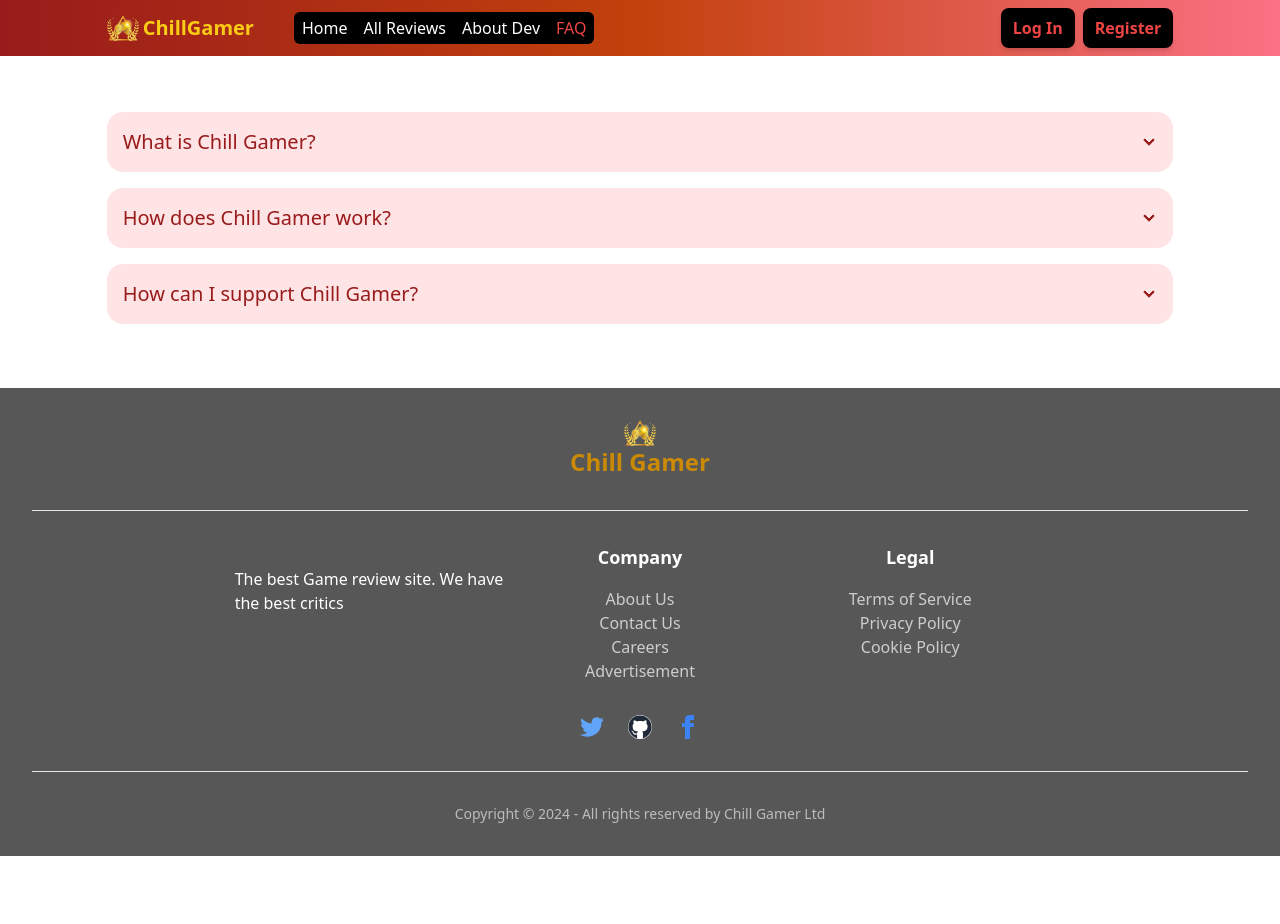
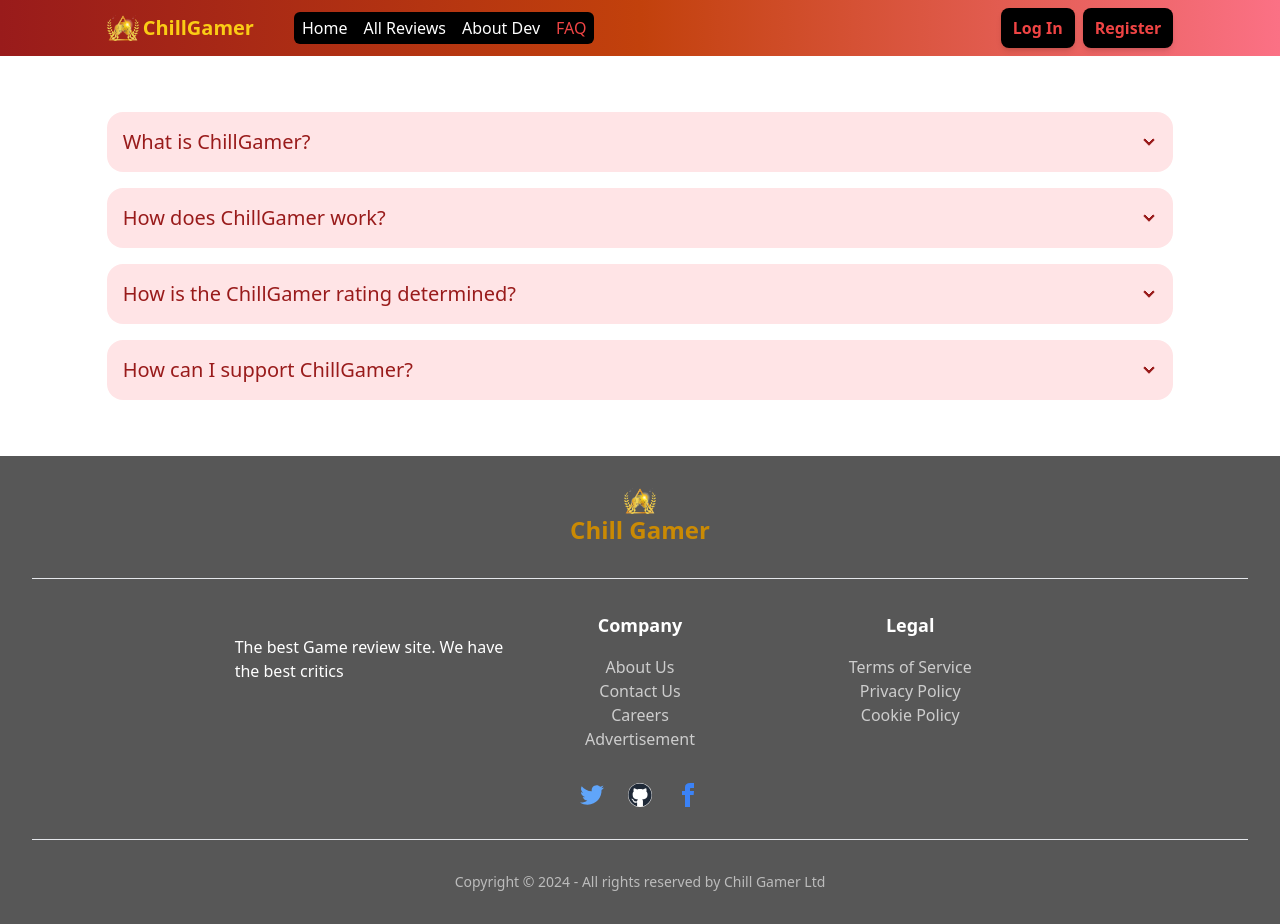
Before and after one commit to Abrar9410/ChillGamer, a React (Vite) app: page /faq in a window 1280 px wide. Before the commit the page ends 856 px from the top, so only its background shows below. Built offline with nearby package versions, Linux system fonts and the light colour scheme; no server answers.

Commit message:
FAQ & Auth button designs completed

```diff
--- a/src/pages/FAQ.jsx
+++ b/src/pages/FAQ.jsx
@@ -5,18 +5,18 @@ const FAQ = () => {
         <div className="w-11/12 sm:w-10/12 mx-auto mt-8 sm:mt-11 md:mt-14 flex flex-col gap-4">
             <div className="collapse collapse-arrow bg-rose-100">
                 <input type="radio" name="my-accordion-2" />
-                <div className="collapse-title text-xl text-red-800 font-medium">What is Chill Gamer?</div>
+                <div className="collapse-title text-xl text-red-800 font-medium">What is ChillGamer?</div>
                 <div className="collapse-content">
                     <p className="text-black">
-                        Chill Gamer is a review aggregator for video games. Chill Gamer shows review data
-                        from our users and compiles it all into one page. Chill Gamer's mission is to help
+                        ChillGamer is a review aggregator for video games. ChillGamer shows review data
+                        from our users and compiles it all into one page. ChillGamer's mission is to help
                         consumers make more informed decisions when considering to pre-order, buy, or play a game.
                     </p>
                 </div>
             </div>
             <div className="collapse collapse-arrow bg-rose-100">
                 <input type="radio" name="my-accordion-2" />
-                <div className="collapse-title text-xl text-red-800 font-medium">How does Chill Gamer work?</div>
+                <div className="collapse-title text-xl text-red-800 font-medium">How does ChillGamer work?</div>
                 <div className="collapse-content">
                     <p className="text-black">
                         After registering with us users can post reviews on games. He/She has to fill up a form
@@ -29,16 +29,26 @@ const FAQ = () => {
             </div>
             <div className="collapse collapse-arrow bg-rose-100">
                 <input type="radio" name="my-accordion-2" />
-                <div className="collapse-title text-xl text-red-800 font-medium">How can I support Chill Gamer?</div>
+                <div className="collapse-title text-xl text-red-800 font-medium">How is the ChillGamer rating determined?</div>
                 <div className="collapse-content">
                     <p className="text-black">
-                        More than anything else, tell your friends about us. The top struggle for Chill Gamer is
-                        awareness. While it might sound surprising, most gamers still don't know that Chill gamer
+                        ChillGamer rating of a game you see is the average of the ratings provided by all
+                        the reviewers of that game. We depend solely on our users/reviewers on this case.
+                    </p>
+                </div>
+            </div>
+            <div className="collapse collapse-arrow bg-rose-100">
+                <input type="radio" name="my-accordion-2" />
+                <div className="collapse-title text-xl text-red-800 font-medium">How can I support ChillGamer?</div>
+                <div className="collapse-content">
+                    <p className="text-black">
+                        More than anything else, tell your friends about us. The top struggle for ChillGamer is
+                        awareness. While it might sound surprising, most gamers still don't know that ChillGamer
                         exists.<br/><br/>
                         Otherwise, you can follow us on Twitter or like us on Facebook. Those might sound silly,
-                        but for us, Chill Gamer has been both a personal and emotional project. Little things
+                        but for us, ChillGamer has been both a personal and emotional project. Little things
                         like page views, Facebook/Twitter followers, etc. are small in isolation, but in
-                        aggregation, they help the team learn and validate that Chill Gamer is moving in the
+                        aggregation, they help the team learn and validate that ChillGamer is moving in the
                         right direction.
                     </p>
                 </div>
--- a/src/pages/Login.jsx
+++ b/src/pages/Login.jsx
@@ -77,7 +77,7 @@ const Login = () => {
                     </div>
                     <div className="form-control gap-4 mt-4 items-center">
                         <p className="text-red-600">{errorMessage}</p>
-                        <button className="btn btn-primary w-full">Login</button>
+                        <button className="btn bg-gradient-to-r from-red-800 via-orange-700 to-rose-400 text-white font-bold hover:scale-105 w-full">Login</button>
                         <p className="text-center">Don't Have an Account? <Link to="/register" className="text-blue-500">Register</Link></p>
                         <p onClick={handleGoogleLogin} className="cursor-pointer hover:scale-105 py-1 px-2 rounded-lg flex justify-center items-center gap-1 bg-[#575757] text-white w-max">
                             <img src={googleLogo} className="w-3 h-3" alt="Google-logo" />
--- a/src/pages/Register.jsx
+++ b/src/pages/Register.jsx
@@ -115,7 +115,7 @@ const Register = () => {
                     </div>
                     <div className="form-control gap-4 mt-4 items-center">
                         <p className="text-red-600">{errorMessage}</p>
-                        <button className="btn btn-primary w-full">Register</button>
+                        <button className="btn bg-gradient-to-r from-red-800 via-orange-700 to-rose-400 text-white font-bold hover:scale-105 w-full">Register</button>
                         <p className="text-center">Already Have an Account? <Link to="/login" className="text-blue-500">Login</Link></p>
                         <p onClick={handleGoogleLogin} className="cursor-pointer hover:scale-105 py-1 px-2 rounded-lg flex justify-center items-center gap-1 bg-[#575757] text-white w-max">
                             <img src={googleLogo} className="w-3 h-3" alt="Google-logo" />
```
